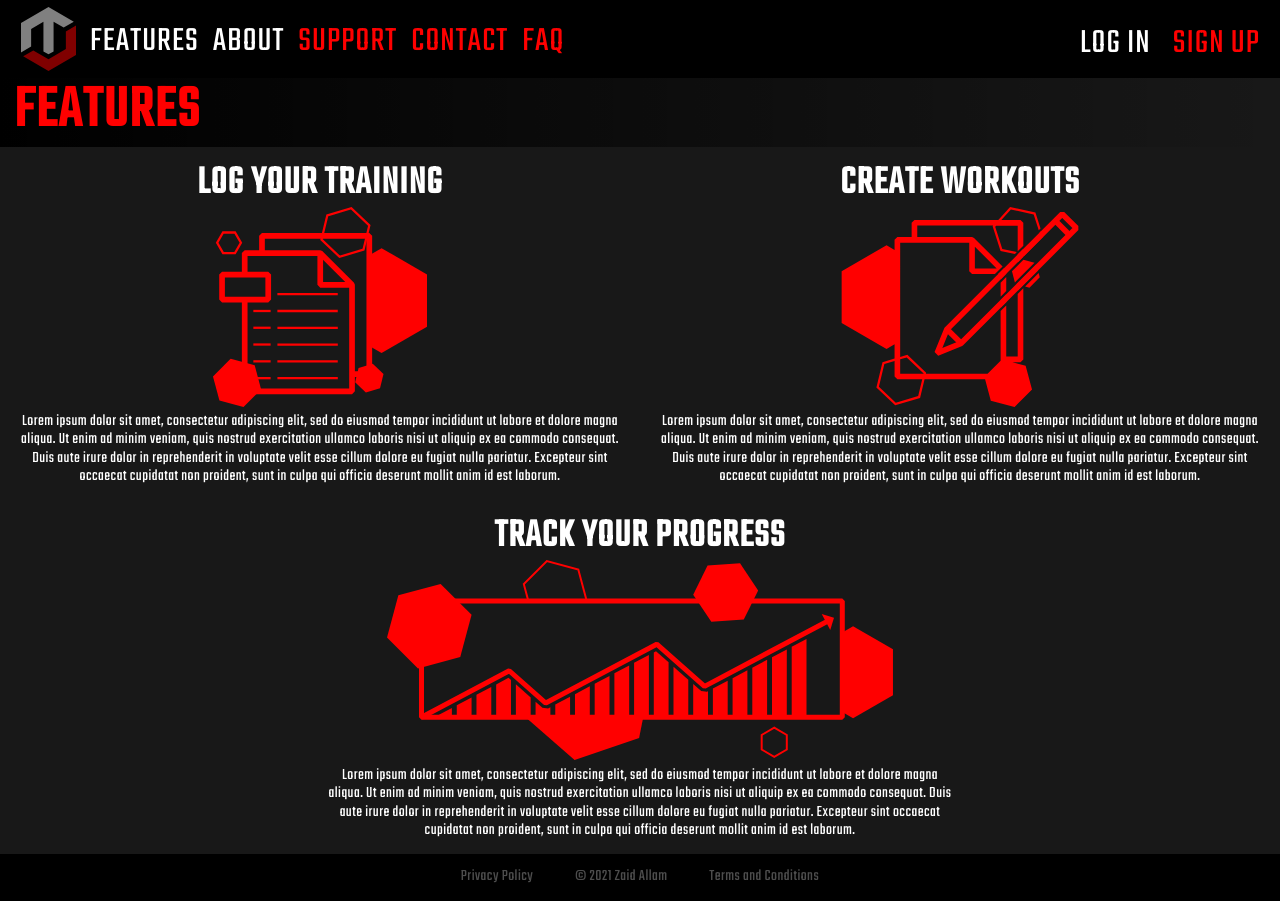
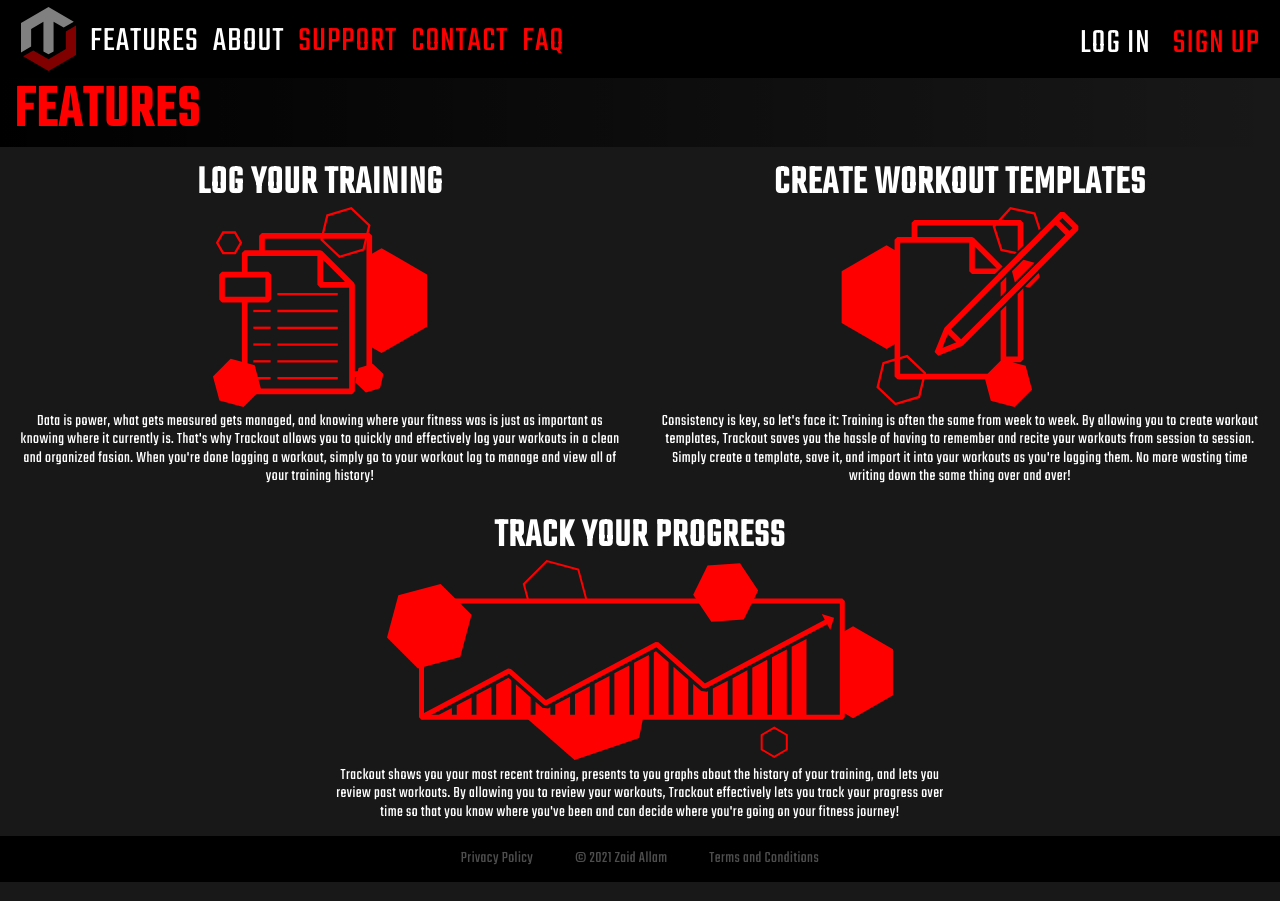
Before and after one commit to zaidallam/TrackoutApplication, a React (Create React App) app in the folder client/: page /features in a window 1280 px wide. Built offline with nearby package versions, Linux system fonts and the light colour scheme; no server answers; the HTML template or start-up script is replaced by a standard one.

Commit message:
Added simple pre-auth content. Modified the API location and added SSL warning message.

```diff
--- a/client/src/App.js
+++ b/client/src/App.js
@@ -32,7 +32,7 @@
     axios({
       method: 'DELETE',
       withCredentials: true,
-      url: "134.209.209.34:5000/logout"
+      url: "http://134.209.209.34:5000/logout"
     })
     .then((res) => {
       console.log(res);
@@ -52,7 +52,7 @@
     axios({
       method: 'GET',
       withCredentials: true,
-      url: "134.209.209.34:5000/checkauth"
+      url: "http://134.209.209.34:5000/checkauth"
     })
     .then((res) => {
       if (res.data.authenticated === true) {
--- a/client/src/components/post_auth/Dashboard.js
+++ b/client/src/components/post_auth/Dashboard.js
@@ -19,7 +19,7 @@
         axios({
             method: 'GET',
             withCredentials: true,
-            url: `134.209.209.34:5000/users/${authUser}?resource=logs`
+            url: `http://134.209.209.34:5000/users/${authUser}?resource=logs`
         })
         .then((res) => {
             setWorkouts(res.data.reverse());
--- a/client/src/components/post_auth/Logs.js
+++ b/client/src/components/post_auth/Logs.js
@@ -28,7 +28,7 @@
         axios({
             method: 'GET',
             withCredentials: true,
-            url: `134.209.209.34:5000/users/${authUser}?resource=logs`
+            url: `http://134.209.209.34:5000/users/${authUser}?resource=logs`
         })
         .then((res) => {
             setSourceLog(res.data.reverse());
--- a/client/src/components/post_auth/Templates.js
+++ b/client/src/components/post_auth/Templates.js
@@ -32,7 +32,7 @@
         axios({
             method: 'GET',
             withCredentials: true,
-            url: `134.209.209.34:5000/users/${authUser}?resource=templates`
+            url: `http://134.209.209.34:5000/users/${authUser}?resource=templates`
         })
         .then((res) => {
             setSourceTemplates(res.data.reverse());
--- a/client/src/components/post_auth/Track.js
+++ b/client/src/components/post_auth/Track.js
@@ -1385,7 +1385,7 @@
                 method: 'POST',
                 data: workoutData,
                 withCredentials: true,
-                url: `134.209.209.34:5000/users/${authUser}?resource=logs`
+                url: `http://134.209.209.34:5000/users/${authUser}?resource=logs`
             })
             .then((res) => {
                 res.config.data = "hidden";
@@ -1440,7 +1440,7 @@
         axios({
             method: 'GET',
             withCredentials: true,
-            url: `134.209.209.34:5000/users/${authUser}?resource=templates`
+            url: `http://134.209.209.34:5000/users/${authUser}?resource=templates`
         })
         .then((res) => {
             setTemplates(res.data);
--- a/client/src/components/post_auth/helper_components/logs.js
+++ b/client/src/components/post_auth/helper_components/logs.js
@@ -82,7 +82,7 @@
             method: 'DELETE',
             data: {_id: workout._id},
             withCredentials: true,
-            url: `134.209.209.34:5000/users/${authUser}?resource=logs`
+            url: `http://134.209.209.34:5000/users/${authUser}?resource=logs`
         })
         .then((res) => {
             setTimeout( () => setDeleteConfirmStyle('hide'), 5000);
--- a/client/src/components/post_auth/helper_components/templates.js
+++ b/client/src/components/post_auth/helper_components/templates.js
@@ -297,7 +297,7 @@
                 method: 'POST',
                 data: templateData,
                 withCredentials: true,
-                url: `134.209.209.34:5000/users/${authUser}?resource=templates`
+                url: `http://134.209.209.34:5000/users/${authUser}?resource=templates`
             })
             .then((res) => {
                 setActive(false);
@@ -634,7 +634,7 @@
             method: 'DELETE',
             data: {_id: template._id},
             withCredentials: true,
-            url: `134.209.209.34:5000/users/${authUser}?resource=templates`
+            url: `http://134.209.209.34:5000/users/${authUser}?resource=templates`
         })
         .then((res) => {
             setTimeout( () => setDeleteConfirmStyle('hide'), 5000);
--- a/client/src/components/pre_auth/About.js
+++ b/client/src/components/pre_auth/About.js
@@ -21,7 +21,7 @@
                         <h1>ABOUT</h1>
                         <section className="page-content">
                             <h2>THE STORY OF TRACKOUT</h2>
-                            <p>Lorem ipsum dolor sit amet, consectetur adipiscing elit, sed do eiusmod tempor incididunt ut labore et dolore magna aliqua. Ut enim ad minim veniam, quis nostrud exercitation ullamco laboris nisi ut aliquip ex ea commodo consequat. Duis aute irure dolor in reprehenderit in voluptate velit esse cillum dolore eu fugiat nulla pariatur. Excepteur sint occaecat cupidatat non proident, sunt in culpa qui officia deserunt mollit anim id est laborum. Lorem ipsum dolor sit amet, consectetur adipiscing elit, sed do eiusmod tempor incididunt ut labore et dolore magna aliqua. Ut enim ad minim veniam, quis nostrud exercitation ullamco laboris nisi ut aliquip ex ea commodo consequat. Duis aute irure dolor in reprehenderit in voluptate velit esse cillum dolore eu fugiat nulla pariatur. Excepteur sint occaecat cupidatat non proident, sunt in culpa qui officia deserunt mollit anim id est laborum.</p>
+                            <p>This Trackout prototype was created by Zaid Allam to merge his two of his passions: fitness and programming. By creating this app, he made for himself an effective, clean, workout tracking app that fits all his needs exactly, while gaining valueable programming experience at the same time. The end result is something that anybody can use to track their training and take their fitness to new levels!</p>
                         </section>
                     </div>
                     <Footer />
--- a/client/src/components/pre_auth/FAQ.js
+++ b/client/src/components/pre_auth/FAQ.js
@@ -20,20 +20,8 @@
                 <div className="content-container fade-in">
                     <h1>FAQ</h1>
                     <section className="page-content">
-                        <h2>Question about the app</h2>
-                        <p>Lorem ipsum dolor sit amet, consectetur adipiscing elit, sed do eiusmod tempor incididunt ut labore et dolore magna aliqua. Ut enim ad minim veniam, quis nostrud exercitation ullamco laboris nisi ut aliquip ex ea commodo consequat. Duis aute irure dolor in reprehenderit in voluptate velit esse cillum dolore eu fugiat nulla pariatur. Excepteur sint occaecat cupidatat non proident, sunt in culpa qui officia deserunt mollit anim id est laborum.</p>
-                        <h2>Question about the app</h2>
-                        <p>Lorem ipsum dolor sit amet, consectetur adipiscing elit, sed do eiusmod tempor incididunt ut labore et dolore magna aliqua. Ut enim ad minim veniam, quis nostrud exercitation ullamco laboris nisi ut aliquip ex ea commodo consequat. Duis aute irure dolor in reprehenderit in voluptate velit esse cillum dolore eu fugiat nulla pariatur. Excepteur sint occaecat cupidatat non proident, sunt in culpa qui officia deserunt mollit anim id est laborum.</p>
-                        <h2>Question about the app</h2>
-                        <p>Lorem ipsum dolor sit amet, consectetur adipiscing elit, sed do eiusmod tempor incididunt ut labore et dolore magna aliqua. Ut enim ad minim veniam, quis nostrud exercitation ullamco laboris nisi ut aliquip ex ea commodo consequat. Duis aute irure dolor in reprehenderit in voluptate velit esse cillum dolore eu fugiat nulla pariatur. Excepteur sint occaecat cupidatat non proident, sunt in culpa qui officia deserunt mollit anim id est laborum.</p>
-                        <h2>Question about the app</h2>
-                        <p>Lorem ipsum dolor sit amet, consectetur adipiscing elit, sed do eiusmod tempor incididunt ut labore et dolore magna aliqua. Ut enim ad minim veniam, quis nostrud exercitation ullamco laboris nisi ut aliquip ex ea commodo consequat. Duis aute irure dolor in reprehenderit in voluptate velit esse cillum dolore eu fugiat nulla pariatur. Excepteur sint occaecat cupidatat non proident, sunt in culpa qui officia deserunt mollit anim id est laborum.</p>
-                        <h2>Question about the app</h2>
-                        <p>Lorem ipsum dolor sit amet, consectetur adipiscing elit, sed do eiusmod tempor incididunt ut labore et dolore magna aliqua. Ut enim ad minim veniam, quis nostrud exercitation ullamco laboris nisi ut aliquip ex ea commodo consequat. Duis aute irure dolor in reprehenderit in voluptate velit esse cillum dolore eu fugiat nulla pariatur. Excepteur sint occaecat cupidatat non proident, sunt in culpa qui officia deserunt mollit anim id est laborum.</p>
-                        <h2>Question about the app</h2>
-                        <p>Lorem ipsum dolor sit amet, consectetur adipiscing elit, sed do eiusmod tempor incididunt ut labore et dolore magna aliqua. Ut enim ad minim veniam, quis nostrud exercitation ullamco laboris nisi ut aliquip ex ea commodo consequat. Duis aute irure dolor in reprehenderit in voluptate velit esse cillum dolore eu fugiat nulla pariatur. Excepteur sint occaecat cupidatat non proident, sunt in culpa qui officia deserunt mollit anim id est laborum.</p>
-                        <h2>Question about the app</h2>
-                        <p>Lorem ipsum dolor sit amet, consectetur adipiscing elit, sed do eiusmod tempor incididunt ut labore et dolore magna aliqua. Ut enim ad minim veniam, quis nostrud exercitation ullamco laboris nisi ut aliquip ex ea commodo consequat. Duis aute irure dolor in reprehenderit in voluptate velit esse cillum dolore eu fugiat nulla pariatur. Excepteur sint occaecat cupidatat non proident, sunt in culpa qui officia deserunt mollit anim id est laborum.</p>
+                        <h2>Coming soon!</h2>
+                        <p>As the questions come in about Trackout, the most common ones will appear here for all to see!</p>
                     </section>
                 </div>
                 <Footer />
--- a/client/src/components/pre_auth/Features.js
+++ b/client/src/components/pre_auth/Features.js
@@ -24,21 +24,21 @@
                             <h2>LOG YOUR TRAINING</h2>
                             <div>
                                 <img alt="" src="./assets/Feature1.svg" />
-                                <p>Lorem ipsum dolor sit amet, consectetur adipiscing elit, sed do eiusmod tempor incididunt ut labore et dolore magna aliqua. Ut enim ad minim veniam, quis nostrud exercitation ullamco laboris nisi ut aliquip ex ea commodo consequat. Duis aute irure dolor in reprehenderit in voluptate velit esse cillum dolore eu fugiat nulla pariatur. Excepteur sint occaecat cupidatat non proident, sunt in culpa qui officia deserunt mollit anim id est laborum.</p>
+                                <p>Data is power, what gets measured gets managed, and knowing where your fitness was is just as important as knowing where it currently is. That's why Trackout allows you to quickly and effectively log your workouts in a clean and organized fasion. When you're done logging a workout, simply go to your workout log to manage and view all of your training history!</p>
                             </div>
                         </div>
                         <div className="feature">
-                            <h2>CREATE WORKOUTS</h2>
+                            <h2>CREATE WORKOUT TEMPLATES</h2>
                             <div>
                                 <img alt="" src="./assets/Feature2.svg" />
-                                <p>Lorem ipsum dolor sit amet, consectetur adipiscing elit, sed do eiusmod tempor incididunt ut labore et dolore magna aliqua. Ut enim ad minim veniam, quis nostrud exercitation ullamco laboris nisi ut aliquip ex ea commodo consequat. Duis aute irure dolor in reprehenderit in voluptate velit esse cillum dolore eu fugiat nulla pariatur. Excepteur sint occaecat cupidatat non proident, sunt in culpa qui officia deserunt mollit anim id est laborum.</p>
+                                <p>Consistency is key, so let's face it: Training is often the same from week to week. By allowing you to create workout templates, Trackout saves you the hassle of having to remember and recite your workouts from session to session. Simply create a template, save it, and import it into your workouts as you're logging them. No more wasting time writing down the same thing over and over!</p>
                             </div>
                         </div>
                         <div className="feature">
                             <h2>TRACK YOUR PROGRESS</h2>
                             <div>
                                 <img alt="" src="./assets/Feature3.svg" />
-                                <p>Lorem ipsum dolor sit amet, consectetur adipiscing elit, sed do eiusmod tempor incididunt ut labore et dolore magna aliqua. Ut enim ad minim veniam, quis nostrud exercitation ullamco laboris nisi ut aliquip ex ea commodo consequat. Duis aute irure dolor in reprehenderit in voluptate velit esse cillum dolore eu fugiat nulla pariatur. Excepteur sint occaecat cupidatat non proident, sunt in culpa qui officia deserunt mollit anim id est laborum. </p>
+                                <p>Trackout shows you your most recent training, presents to you graphs about the history of your training, and lets you review past workouts. By allowing you to review your workouts, Trackout effectively lets you track your progress over time so that you know where you've been and can decide where you're going on your fitness journey!</p>
                             </div>
                         </div>
                     </section>
--- a/client/src/components/pre_auth/Login.js
+++ b/client/src/components/pre_auth/Login.js
@@ -22,7 +22,7 @@
                 password: loginPassword
             },
             withCredentials: true,
-            url: "134.209.209.34:5000/login"
+            url: "http://134.209.209.34:5000/login"
         })
         .then((res) => {
             res.config.data = "hidden";
@@ -47,6 +47,7 @@
                 <NavBar selected="none"/>
                 <div className="content-container fade-in">
                     <h1>LOG IN</h1>
+                    <p style={{width:'75%', margin: 'auto', backgroundColor:'#FF000088', color: 'white', fontSize: '30px', textAlign: 'center', marginTop: '10px'}}>WARNING: This application is a prototype and security features are still under development. The connection made to the server when you sign up or log in is NOT YET SECURED. This means that, for the moment, you SHOULD NOT use a password here that you use anywhere else.</p>
                     <section className="page-content">
                         <form method="post" id="contact">
                             <div>
--- a/client/src/components/pre_auth/Signup.js
+++ b/client/src/components/pre_auth/Signup.js
@@ -28,7 +28,7 @@
                 passwordConf: signupPasswordConf
             },
             withCredentials: true,
-            url: "134.209.209.34:5000/users/"
+            url: "http://134.209.209.34:5000/users/"
         })
         .then((res) => {
             res.config.data = "hidden";
@@ -55,6 +55,7 @@
                 <div className="content-container fade-in">
                     <h1>SIGN UP</h1>
                     <section className="page-content">
+                        <p style={{width:'75%', margin: 'auto', backgroundColor:'#FF000088', color: 'white', marginBottom: '10px'}}>WARNING: This application is a prototype and security features are still under development. The connection made to the server when you sign up or log in is NOT YET SECURED. This means that, for the moment, you SHOULD NOT use a password here that you use anywhere else.</p>
                         <form method="post" id="contact">
                             <div>
                                 <input className="input-area" type="text" id="name" name="name" maxLength="50" placeholder="Name" onChange={e => setSignupName(e.target.value)}/>
```
